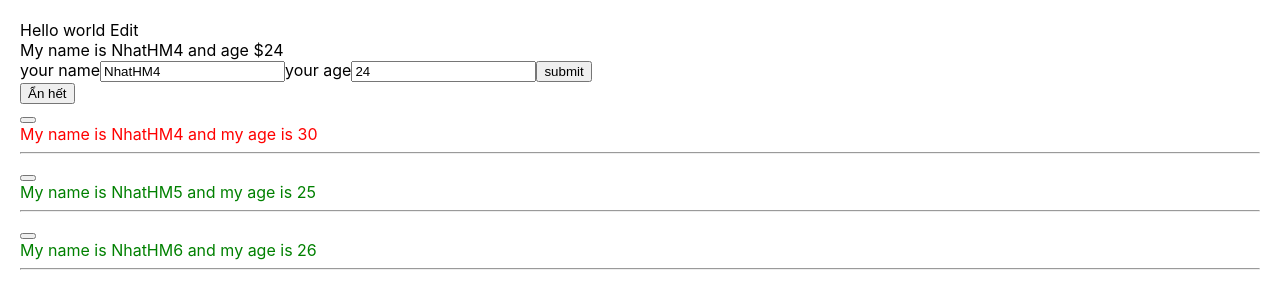
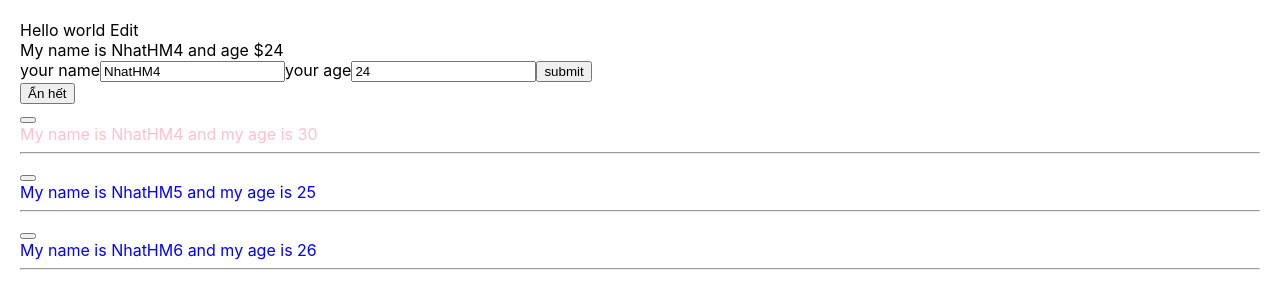
Before and after one commit to NhatHM4/reactjsBai1, a React (Create React App) app: page / in a window 1280 px wide. Shown: the top 308 px of the page. Built offline with nearby package versions, Linux system fonts and the light colour scheme.

Commit message:
css react

```diff
--- a/package.json
+++ b/package.json
@@ -13,6 +13,7 @@
     "redux": "4.2.0",
     "redux-devtools-extension": "2.13.9",
     "redux-thunk": "2.4.1",
+    "sass": "1.53.0",
     "web-vitals": "2.1.4"
   },
   "scripts": {
--- a/src/App.js
+++ b/src/App.js
@@ -1,5 +1,5 @@
 import logo from "./logo.svg";
-import "./App.css";
+import "./App.scss";
 import { useDispatch, useSelector } from "react-redux";
 import { increaseCounter, decreaseCounter } from "./redux/action/counterAction";
 import MyComponent from "./components/MyComponent";
--- a/src/App.css
+++ b/src/App.scss
@@ -1,12 +1,3 @@
-.disabledbutton {
-  visibility: hidden;
-
-}
-
-.enablebutton {
-  visibility: visible;
-
-}
 
 .red{
   color : red;
--- a/src/components/DisplayInfo.js
+++ b/src/components/DisplayInfo.js
@@ -1,4 +1,5 @@
 import React from "react";
+import './DisplayInfor.scss'
 
 class DisplayInfo extends React.Component{
 
@@ -31,11 +32,9 @@ class DisplayInfo extends React.Component{
        // destructuring array
        const listUserNone = this.props.listUsers;
         return(
-            <div>
-
+            <div className="display-infro-container">
                 <button onClick={()=>this.handleShowUser()}>{this.state.isShowList ? "Ẩn hết" : "Hiện hết"}</button>
                 {
-
                 this.state.isShowList && <div>
                     {
                     listUserNone.map((user)=> {
--- /dev/null
+++ b/src/components/DisplayInfor.scss
@@ -0,0 +1,9 @@
+.display-infro-container{
+  .red{
+    color : pink;
+    }
+
+  .green{
+    color: blue;
+  }
+}
```
Also changed, not shown: 1 other file (tests, documents, lock files or other folders).
